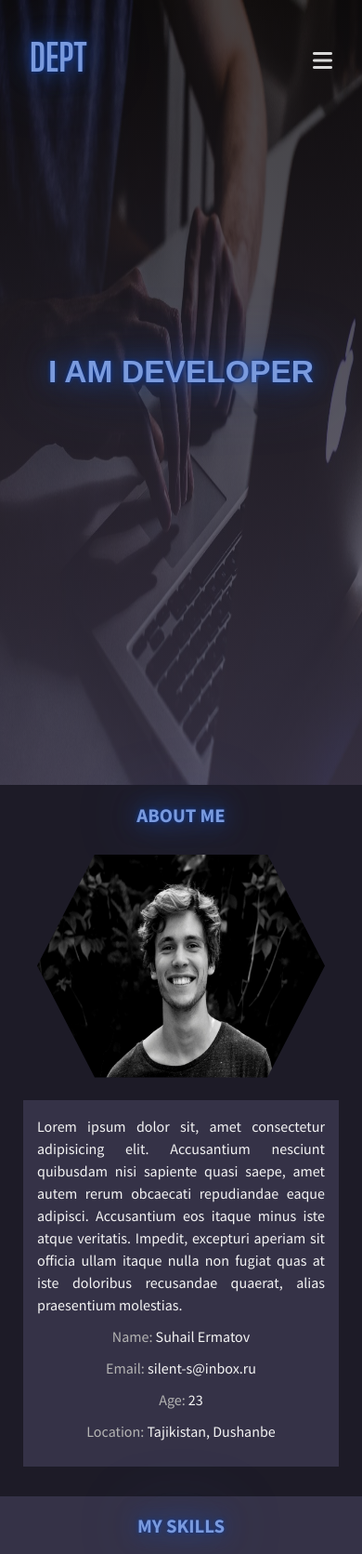
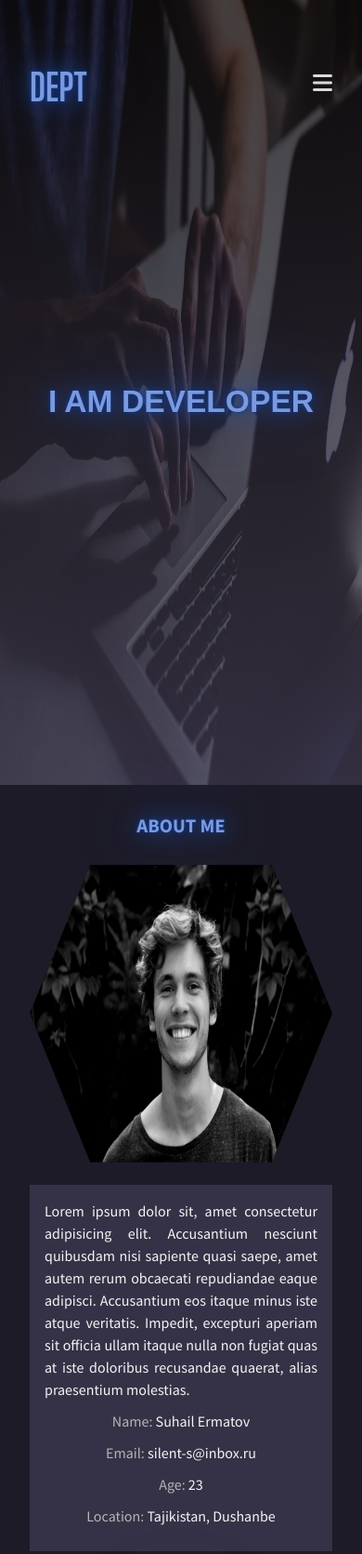
Before and after one commit to knoxie-s/portfolio, a plain HTML site: page index.html in a window 390 px wide. Shown: the top 1671 px of the page at 93% size. Drawn offline with nearby package versions, Linux system fonts and the light colour scheme; a web font is replaced by a local one.

Commit message:
style is changed to container and media queries are ready

```diff
--- a/css/styles.css
+++ b/css/styles.css
@@ -65,6 +65,11 @@ footer.container-fluid {
 	padding-bottom: 6rem;
 	padding-left: 16rem;
 	padding-right: 16rem;
+}
+
+.container {
+	padding-top: 2rem;
+	padding-bottom: 3.5rem;
 }
 
 .bgcolor1 {
@@ -193,8 +198,8 @@ footer.container-fluid {
 
 .mainmenu {
 	position: relative;
-	padding-left: 16rem;
-	padding-right: 16rem;
+	/* padding-left: 16rem; */
+	/* padding-right: 16rem; */
 }
 
 .mainmenu .logo {
@@ -228,10 +233,9 @@ footer.container-fluid {
 
 .mainmenu .expand-sidebar {
 	color: #D9D9D9;
-	position: absolute;
 	cursor: pointer;
-	top: 1.6rem;
-	right: 2rem;
+	text-align: right;
+	padding-top: 1rem;
 	font-size: 1.5rem;
 }
 
@@ -274,6 +278,8 @@ footer.container-fluid {
 	text-align: left;
 	padding-top: 2rem;
 	padding-bottom: 2.5rem;
+	padding-left: 1rem;
+	padding-right: 1rem;
 	/* width: 300px; */
 }
 
@@ -492,61 +498,6 @@ textarea.form-control {
 
 /* ==========================MEDIA-QUERIES==========================  */
 
-/* @media only screen and (min-width: 320px) { */
-
-/*-------------------------GENERAL-STYLES-------------------------*/
-
-	/* .container-fluid {
-		padding-left: 2rem;
-		padding-right: 2rem;
-	} */
-
-/*-------------------------SIDEBAR-------------------------*/
-
-	 /* .sidebar {
-    	width: 50%;
-		font-size: 12px;
-    }
-
-	.sidebar .logo h3 {
-		font-size: 1.8em;
-	}
-
-	.sidebar .logo h5 {
-		font-size: 1.4em;
-	} */
-
-/*-------------------------HEADER-------------------------*/
-
-	/* h2 {
-		margin-bottom: 1rem;
-		font-size: 1.8rem;
-	}
-
-    .mainmenu {
-    	padding-left: 3rem;
-    	padding-right: 3rem;
-    }
-
-    .mainmenu .expand-sidebar {
-    	right: 2rem;
-		font-size: 1.5rem;
-		top: 0.2rem;
-    }
-
-	.mainmenu .logo a {
-		font-size: 1.8rem;
-	}
-
-	 .h-intro {
-    	font-size: 2rem;
-    } */
-
-/* -----------------------------ABOUT-ME----------------------------- */
-
-
-/* } */
-
 @media only screen and (max-width: 992px) {
 
 /*-------------------------GENERAL-STYLES-------------------------*/
@@ -577,14 +528,7 @@ textarea.form-control {
 
 /*-------------------------HEADER-------------------------*/
 
-    .mainmenu {
-    	padding-left: 5rem;
-    	padding-right: 5rem;
-    }
 
-    .mainmenu .expand-sidebar {
-    	right: 4rem;
-    }
 
 	.h-intro {
 		font-size: 2.5rem;
@@ -703,6 +647,10 @@ textarea.form-control {
 		padding-bottom: 2rem;
 	}
 
+	.container {
+		padding-bottom: 2rem;
+	}
+
 	body {
 		font-size: 13px;
 	}
@@ -722,14 +670,10 @@ textarea.form-control {
 
 /*-------------------------HEADER-------------------------*/
 
-    .mainmenu {
-    	padding-left: 4rem;
-    	padding-right: 4rem;
-    }
+
 
     .mainmenu .expand-sidebar {
-    	right: 3rem;
-		top: 1rem;
+    	padding-top: .5rem;
     }
 
 	.mainmenu .logo a {
@@ -748,6 +692,11 @@ textarea.form-control {
     }
 
 /*-------------------------ABOUT-ME-------------------------*/
+
+	#about .img-div {
+		margin-bottom: 1.5rem;
+		height: 20rem;
+	}
 
 	.about-info {
 		text-align: center;
@@ -834,10 +783,16 @@ textarea.form-control {
 
 	/*-------------------------GENERAL-STYLES-------------------------*/
 
-		.container-fluid {
+		/* .container-fluid {
 			padding-left: 2.5rem;
 			padding-right: 2.5rem;
 			padding-bottom: 2rem;
+		}
+		 */
+		.container {
+			padding-bottom: 1rem;
+			padding-left: 2rem;
+			padding-right: 2rem;
 		}
 
 		body {
@@ -849,15 +804,6 @@ textarea.form-control {
 		}
 
 	/*-------------------------HEADER-------------------------*/
-
-		.mainmenu {
-			padding-left: 2rem;
-			padding-right: 2rem;
-		}
-
-		.mainmenu .expand-sidebar {
-			right: 2rem;
-		}
 
 		.h-intro {
 			font-size: 2.1rem;
@@ -882,10 +828,7 @@ textarea.form-control {
 
 	/*-------------------------ABOUT-ME-------------------------*/
 
-		#about .img-div {
-			margin-bottom: 1.5rem;
-			height: 15rem;
-		}
+
 
 		.about-info {
 			font-size: 1rem;
--- a/index.html
+++ b/index.html
@@ -22,9 +22,10 @@
 
 <body>
 	<header id="home">
+		<div class="container">
 			<div class="mainmenu">
 				<div class="row">
-				<div class="col-md-3">
+					<div class="col-3">
 						<div class="logo">
 							<a href="#">DEPT</a>
 						</div>
@@ -40,12 +41,14 @@
 							</ul>
 						</nav>
 					</div>
-				<div class="expand-sidebar d-lg-none">
+					<div class="col-9 expand-sidebar d-lg-none">
 						<i class="fas fa-bars"></i>
 					</div>
 				</div>
 				<h1 class="h-intro">I am developer</h1>
 			</div>
+		</div>
+
 		<div class="sidebar">
 			<div class="close-btn">
 				<i class="far fa-times-circle"></i>
@@ -69,16 +72,21 @@
 			</div>
 		</div>
 	</header>
-	<section class="bgcolor1 container-fluid" id="about">
+	<section class="bgcolor1" id="about">
+		<div class="container">
 			<h2>About me</h2>
 			<div class="row">
-			<div class="col-sm-5 img-div">
+				<div class="col-md-5 img-div">
 					<img class="p3x4" src="./images/3x4.png" alt="3x4">
 				</div>
-			<div class="col-sm-7 about-info bgcolor2">
-				<p class="me">Lorem ipsum dolor sit, amet consectetur adipisicing elit. Accusantium nesciunt quibusdam nisi
+				<div class="col-md-7">
+					<div class="about-info bgcolor2">
+						<p class="me">Lorem ipsum dolor sit, amet consectetur adipisicing elit. Accusantium nesciunt
+							quibusdam
+							nisi
 							sapiente quasi saepe, amet autem rerum obcaecati repudiandae eaque adipisci. Accusantium eos
-					itaque minus iste atque veritatis.  Impedit, excepturi aperiam sit officia ullam itaque nulla non fugiat
+							itaque minus iste atque veritatis. Impedit, excepturi aperiam sit officia ullam itaque nulla non
+							fugiat
 							quas at iste doloribus recusandae quaerat, alias praesentium molestias.</p>
 						<div class="row">
 							<div class="col-md-6">
@@ -96,8 +104,11 @@
 						</div>
 					</div>
 				</div>
+			</div>
+		</div>
 	</section>
-	<section class="bgcolor2 container-fluid">
+	<section class="bgcolor2">
+		<div class="container">
 			<h2>My skills</h2>
 			<div class="row">
 				<div class="col-sm-6 skill">
@@ -186,8 +197,10 @@
 					<!-- Lorem ipsum dolor sit amet consectetur adipisicing elit. Fuga perspiciatis laboriosam doloribus ex possimus? Alias amet deserunt illum mollitia, vero similique sint ipsam, commodi reprehenderit hic numquam eveniet exercitationem quasi? -->
 				</div>
 			</div>
+		</div>
 	</section>
-	<section class="bgcolor1 container-fluid" id="services">
+	<section class="bgcolor1" id="services">
+		<div class="container">
 			<h2>my Services</h2>
 			<div class="row services">
 				<div class="col-lg-4 col-sm-6 services-block">
@@ -233,8 +246,10 @@
 					</div>
 				</div>
 			</div>
+		</div>
 	</section>
-	<section class="bgcolor2 container-fluid" id="portfolio">
+	<section class="bgcolor2" id="portfolio">
+		<div class="container">
 			<h2>Check out my works</h2>
 			<div class="row portfolio">
 				<!-- <img src="./images/hotel1.png" alt="hotel service">
@@ -322,8 +337,10 @@
 					</a>
 				</div>
 			</div>
+		</div>
 	</section>
-	<section class="bgcolor1 container-fluid" id="contact">
+	<section class="bgcolor1" id="contact">
+		<div class="container">
 			<h2>Get in touch</h2>
 			<div class="row ">
 				<div class="col-md-4">
@@ -369,7 +386,8 @@
 							</div>
 							<div class="col-md-12">
 								<div class="form-group">
-								<textarea class="form-control" name="" id="" rows=5" placeholder="Message"></textarea>
+									<textarea class="form-control" name="" id="" rows=5"
+										placeholder="Message"></textarea>
 								</div>
 							</div>
 						</div>
@@ -378,6 +396,7 @@
 							Send Message
 						</button>
 					</form>
+				</div>
 			</div>
 		</div>
 	</section>
```
Lines whose indentation alone changed are shown as unchanged.
